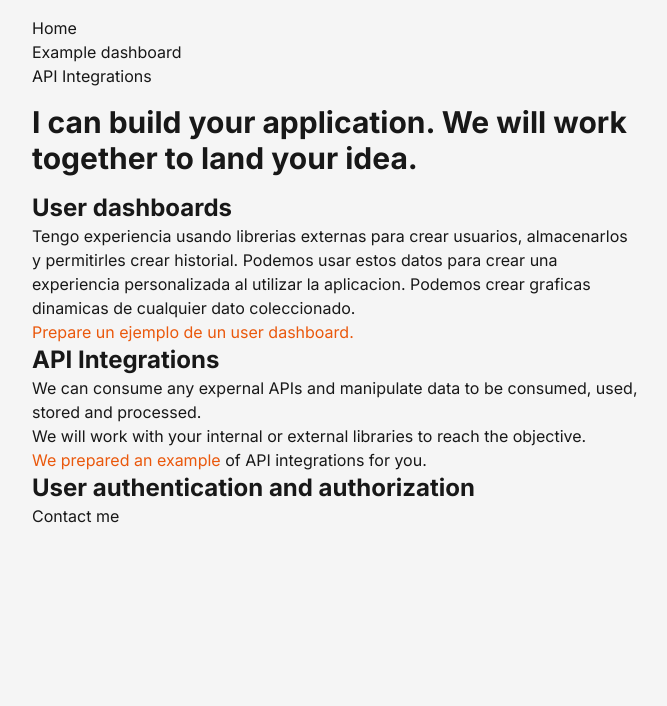
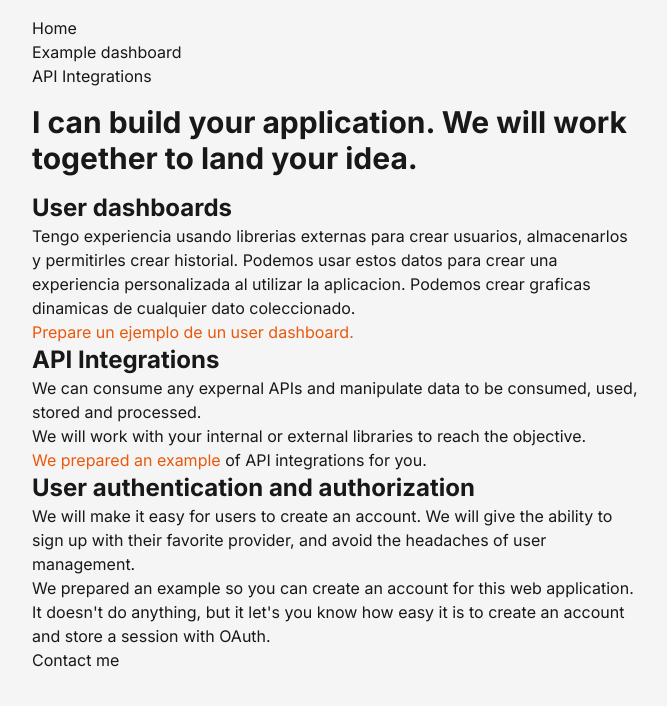
Before and after one commit to mar-cial/cv, a Next.js app: page / in a window 1280 px wide. Shown: the top 706 px of the page, without its empty margins (304-971 px from the left). Built offline with nearby package versions, Linux system fonts and the light colour scheme.

Commit message:
Decided I'll just don't do authentication
I can remove db adapters and packages and auth.

```diff
--- a/src/app/page.tsx
+++ b/src/app/page.tsx
@@ -1,5 +1,6 @@
 import PageHeader from "@/components/user/page-header";
 import Link from "next/link";
+import { signIn } from "./auth";
 
 export default function Page() {
     return (
@@ -61,6 +62,19 @@ export default function Page() {
                         User authentication and authorization
                     </h2>
                 </header>
+
+                <article>
+                    <p>
+                        We will make it easy for users to create an account. We will give
+                        the ability to sign up with their favorite provider, and avoid the
+                        headaches of user management.
+                    </p>
+                    <p>
+                        We prepared an example so you can create an account for this web
+                        application. It doesn't do anything, but it let's you know how easy
+                        it is to create an account and store a session with OAuth.{" "}
+                    </p>
+                </article>
             </section>
         </main>
     );
```
